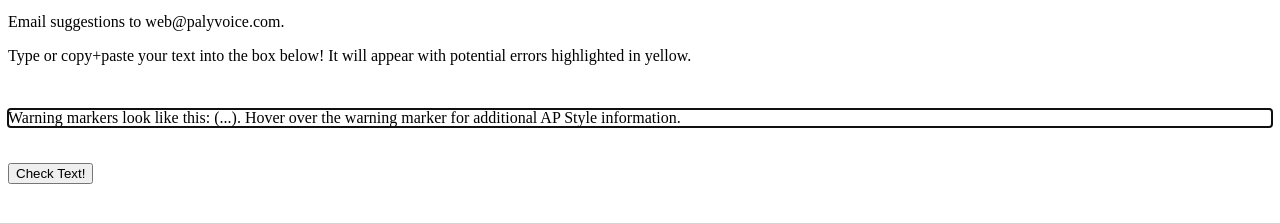
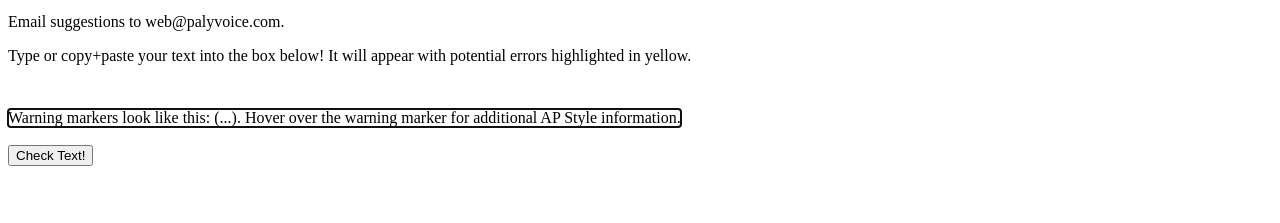
Before and after one commit to ethanctrooer/AP-Style-Reviewer, a plain HTML site: page index.html in a window 1280 px wide. Shown: the part 101-324 px from the top of the page. Drawn offline with Linux system fonts and the light colour scheme; no server answers.

Commit message:
add display:inline-block to contenteditable

```diff
--- a/index.html
+++ b/index.html
@@ -38,7 +38,7 @@
 
  <br>
 
- <div id="inputBox_CE" autofocus contenteditable class="searchField" style="white-space: pre-wrap">Warning markers look like this: (...). Hover over the warning marker for additional AP Style information.</div>
+ <div id="inputBox_CE" autofocus contenteditable class="searchField" style="white-space: pre-wrap; display: inline-block">Warning markers look like this: (...). Hover over the warning marker for additional AP Style information.</div>
 
  <br> </br>
  <button onclick="getJSON()">Check Text!</button>
```
